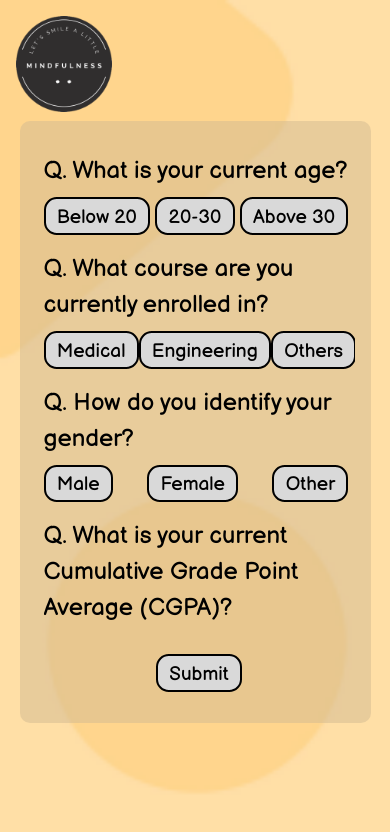
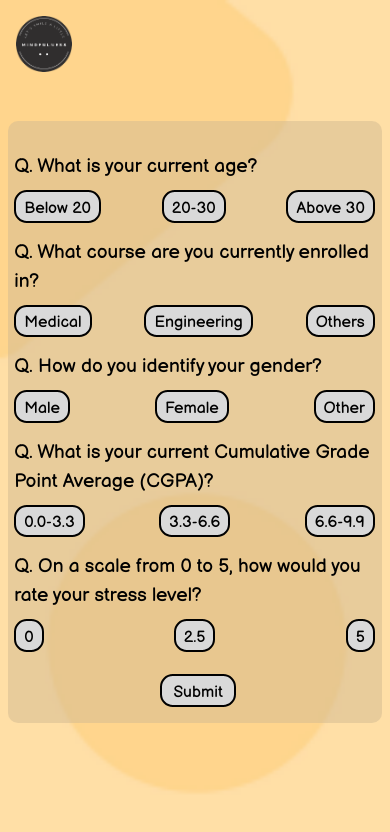
Before and after one commit to singodiyashubham87/Mindfulness, a React (Vite) app in the folder client/: page /assessment in a window 390 px wide. Shown: the top 832 px of the page. Built offline with nearby package versions, Linux system fonts and the light colour scheme.

Commit message:
style: better responsiveness for small devices

```diff
--- a/client/src/components/Button.jsx
+++ b/client/src/components/Button.jsx
@@ -5,7 +5,7 @@ const Button = (props) => {
     <div className="radioDiv relative">
       <input type="radio" name={questionNum} value={buttonValue} onChange={() => handleSelectOption(questionIndex, buttonValue)} checked={option === buttonValue}
         className="h-[100%] w-[100%] absolute opacity-0 cursor-pointer z-[50]" required/>
-      <div className="optionText flex justify-center items-center text-[1.2rem] lg:text-[1.4rem] 2xl:text-[1.5rem] bg-[#D9D9D9] px-[0.7rem] buttonsm:px-[1rem] msm:px-[1.5rem] pt-[0.3rem] rounded-[0.8rem] border-2 border-black">
+      <div className="optionText flex justify-center items-center text-[1rem] buttonsm:text-[1.1rem] msm:text-[1.2rem] lg:text-[1.4rem] 2xl:text-[1.5rem] bg-[#D9D9D9] px-[0.5rem] vsm:px-[0.6rem] buttonsm:px-[0.8rem] msm:px-[1rem] pt-[0.3rem] rounded-[0.8rem] border-2 border-black">
         <label> {buttonValue} </label>
       </div>
     </div>
--- a/client/src/components/Buttons.jsx
+++ b/client/src/components/Buttons.jsx
@@ -4,7 +4,7 @@ const Buttons = (props) => {
     const { questionNum, questionIndex, buttonValue1, buttonValue2, buttonValue3, option, handleSelectOption } = props;
 
   return (
-    <div className="optionButtons w-[98%] flex justify-between mb-[1rem] mt-[0.5rem] xl:w-[90%]">
+    <div className="optionButtons w-[98%] flex flex-wrap gap-y-[0.5rem] justify-between mb-[1rem] mt-[0.5rem] xl:w-[90%]">
         <Button questionIndex={questionIndex} questionNum={questionNum} buttonValue={buttonValue1} option={option} handleSelectOption={handleSelectOption} />
         <Button questionIndex={questionIndex} questionNum={questionNum} buttonValue={buttonValue2} option={option} handleSelectOption={handleSelectOption} />
         <Button questionIndex={questionIndex} questionNum={questionNum} buttonValue={buttonValue3} option={option} handleSelectOption={handleSelectOption} />
--- a/client/src/components/Question.jsx
+++ b/client/src/components/Question.jsx
@@ -1,6 +1,6 @@
 const Question = ({ question }) => {
   return (
-    <span className="question text-[1.5rem] lg:text-[1.7rem] 2xl:text-[2rem]">
+    <span className="question text-[1.2rem] buttonsm:text-[1.3rem] msm:text-[1.4rem] gsm:text-[1.35rem] md:text-[1.5rem] lg:text-[1.7rem] 2xl:text-[2rem]">
       {question}
     </span>
   );
--- a/client/src/pages/AssessmentPage.jsx
+++ b/client/src/pages/AssessmentPage.jsx
@@ -105,7 +105,7 @@ function AssessmentPage() {
           <img
             src={logo}
             alt="logo"
-            className="absolute top-[1rem] left-[1rem] vvsm:w-[6rem] lg:w-[8rem] lg:top-[2rem] lg:left-[2rem]"
+            className="absolute top-[1rem] left-[1rem] vvsm:w-[3.5rem] vsm:w-[4rem] md:w-[6rem] lg:w-[8rem] lg:top-[2rem] lg:left-[2rem]"
           />
         </Link>
         <div className="content h-[100vh] flex justify-center items-center">
@@ -116,13 +116,12 @@ function AssessmentPage() {
               className="w-[100%]"
             />
           </div>
-          <div className="right flex justify-center items-center w-[100%] h-[75%] md:w-[70%] mmd:w-[60%] xl:w-[50%] xl:h-[80%]  2xl:w-[45%]">
+          <div className="right flex justify-center items-center w-[100%] h-[75%] md:w-[70%] mmd:w-[60%] xl:w-[50%] xl:h-[80%] 2xl:w-[45%]">
             <form
-              action="http://localhost:8000/api/user/"
               id="myForm"
-              className="assessmentForm text-center w-[90%] h-[95%] bg-[#D1BA9180] rounded-[0.625rem] p-[0.5rem] pt-[2rem] pl-[1.5rem] px-[1rem] gsm:w-[85%] sm:w-[80%] md:w-[100%]"
+              className="assessmentForm text-center w-[98%] formsm:w-[96%] vsm:w-[94%] h-[95%] bg-[#D1BA9180] rounded-[0.625rem]  pt-[2rem] pl-[.2rem] formsm:pl-[0.4rem] vsm:pl-[0.5rem] msm:pl-[1rem] gsm:w-[90%] gsm:px-[0.8rem] gsm:pl-[1.5rem] sm:w-[85%] md:w-[100%]"
             >
-              <div className="questions rounded-[0.625rem] overflow-y-auto h-[85%] text-left">
+              <div className="questions rounded-[0.625rem] overflow-y-auto h-[90%] text-left">
                 <div className="q0">
                   <Question question={"Q. What is your current age?"} />
                   <Buttons
@@ -434,7 +433,7 @@ function AssessmentPage() {
               </div>
               <input
                 type="submit"
-                className="text-[1.2rem] lg:text-[1.4rem] 2xl:text-[1.5rem] bg-[#D9D9D9] px-[0.7rem] buttonsm:px-[1rem] msm:px-[1.5rem] pt-[0.3rem] rounded-[0.8rem] border-2 border-black cursor-pointer hover:bg-black hover:text-[#D9D9D9] mt-[1.5rem]"
+                className="text-[1rem] vsm:text-[1.2rem] lg:text-[1.4rem] 2xl:text-[1.5rem] bg-[#D9D9D9] px-[0.7rem] buttonsm:px-[1rem] msm:px-[1.5rem] pt-[0.3rem] rounded-[0.8rem] border-2 border-black cursor-pointer hover:bg-black hover:text-[#D9D9D9] mt-[0.5rem]"
                 value={"Submit"}
                 onClick={handleSubmit}
               />
--- a/client/tailwind.config.js
+++ b/client/tailwind.config.js
@@ -17,6 +17,7 @@ export default {
         'msm': '491px',
         'buttonsm': '441px',
         'vsm': '406px',
+        'formsm': '351px',
         'vvsm': '100px',
       },
     }
```
